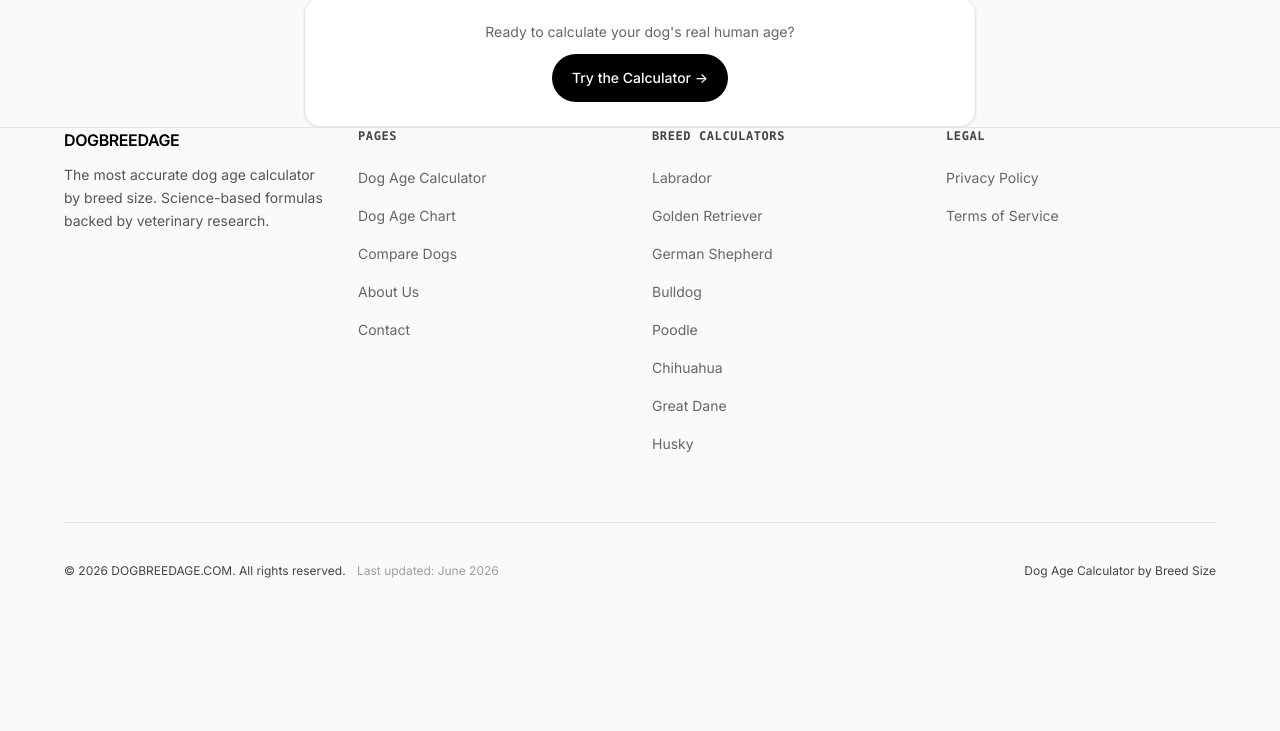
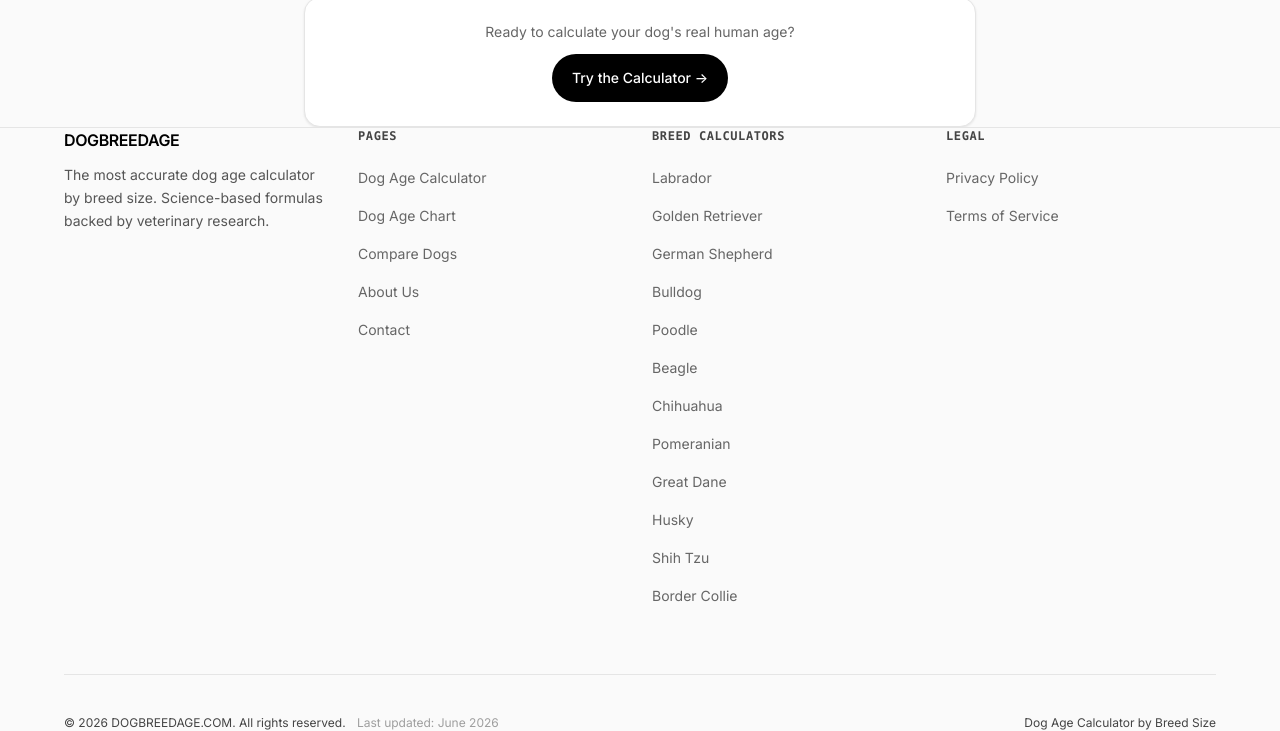
Before and after one commit to Aman3325k/DogAgeCalculator, an Astro site: page /about in a window 1280 px wide. Shown: the part 891-1622 px from the top of the page. Before the commit the page ends 1470 px from the top, so only its background shows below. Built offline with nearby package versions, Linux system fonts and the light colour scheme; Astro itself is replaced by a stand-in of ours.

Commit message:
small bug

```diff
--- a/public/sw.js
+++ b/public/sw.js
@@ -1,5 +1,5 @@
 const CACHE = 'dogbreedage-v1';
-const urlsToCache = ['/', '/about', '/contact', '/dog-age-chart'];
+const urlsToCache = ['/', '/about', '/contact', '/dog-age-chart', '/compare', '/labrador-age-calculator', '/golden-retriever-age-calculator', '/german-shepherd-age-calculator', '/bulldog-age-calculator', '/poodle-age-calculator', '/beagle-age-calculator', '/chihuahua-age-calculator', '/pomeranian-age-calculator', '/great-dane-age-calculator', '/husky-age-calculator', '/shih-tzu-age-calculator', '/border-collie-age-calculator'];
 
 self.addEventListener('install', (event) => {
   event.waitUntil(
--- a/src/components/Footer.astro
+++ b/src/components/Footer.astro
@@ -13,9 +13,13 @@ const footerLinks = {
     { href: '/german-shepherd-age-calculator', label: 'German Shepherd' },
     { href: '/bulldog-age-calculator', label: 'Bulldog' },
     { href: '/poodle-age-calculator', label: 'Poodle' },
+    { href: '/beagle-age-calculator', label: 'Beagle' },
     { href: '/chihuahua-age-calculator', label: 'Chihuahua' },
+    { href: '/pomeranian-age-calculator', label: 'Pomeranian' },
     { href: '/great-dane-age-calculator', label: 'Great Dane' },
     { href: '/husky-age-calculator', label: 'Husky' },
+    { href: '/shih-tzu-age-calculator', label: 'Shih Tzu' },
+    { href: '/border-collie-age-calculator', label: 'Border Collie' },
   ],
   legal: [
     { href: '/privacy-policy', label: 'Privacy Policy' },
--- a/src/layouts/BaseLayout.astro
+++ b/src/layouts/BaseLayout.astro
@@ -92,7 +92,6 @@ const canon = canonical || `${site}${Astro.url.pathname}`;
     })} />
   </head>
   <body class="min-h-screen flex flex-col">
-    <a href="#main-content" class="skip-to-content">Skip to main content</a>
     <div id="page-progress" class="fixed top-0 left-0 right-0 z-[60] h-0.5 bg-transparent">
       <div id="page-progress-fill" class="h-full bg-[var(--text-primary)] transition-all duration-300" style="width: 0%"></div>
     </div>
--- a/src/styles/global.css
+++ b/src/styles/global.css
@@ -1,23 +1,4 @@
 @import "tailwindcss";
-
-.skip-to-content {
-  position: absolute;
-  top: -100%;
-  left: 0;
-  z-index: 9999;
-  padding: 0.75rem 1.5rem;
-  background: var(--btn-primary-bg);
-  color: var(--btn-primary-text);
-  font-size: 0.875rem;
-  font-weight: 600;
-  text-decoration: none;
-  border-radius: 0 0 8px 0;
-  transition: top 0.15s ease;
-  outline-offset: -2px;
-}
-.skip-to-content:focus {
-  top: 0;
-}
 
 @theme {
   --color-ink: #0a0a0a;
```
